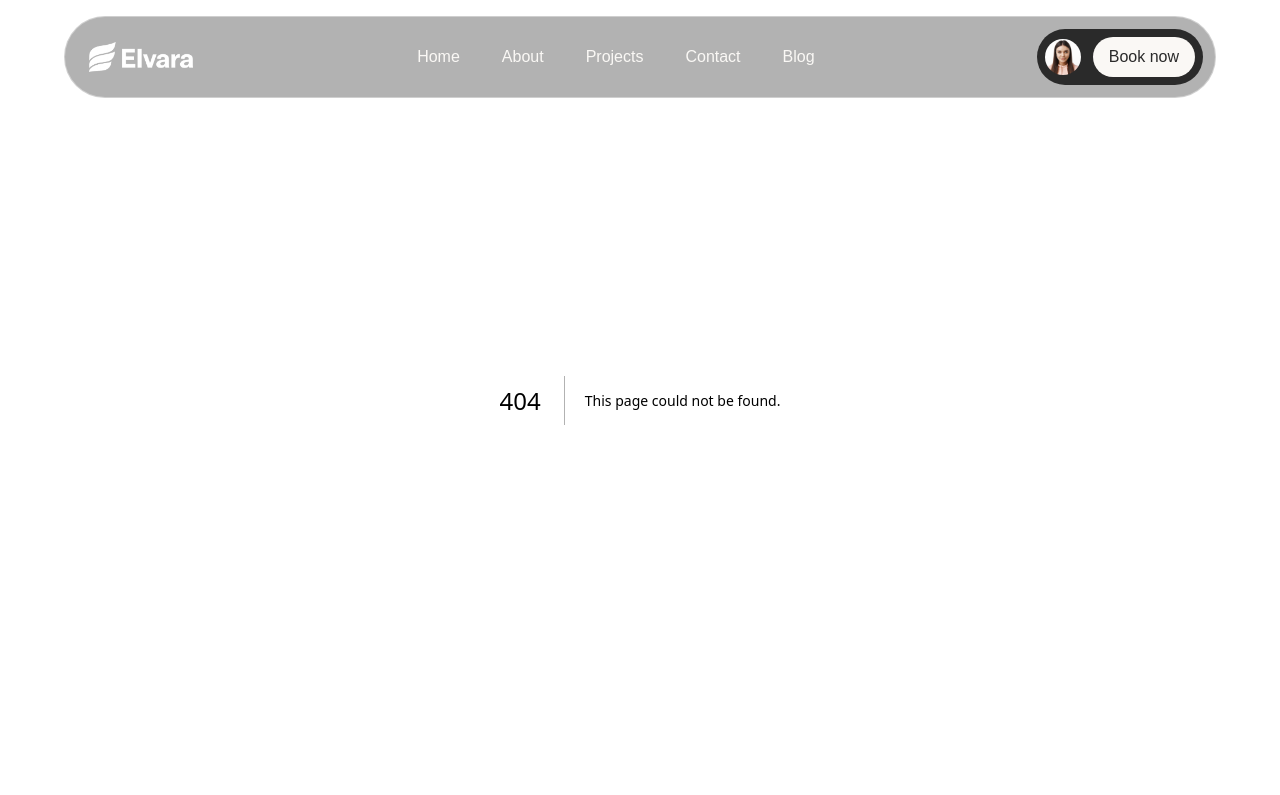
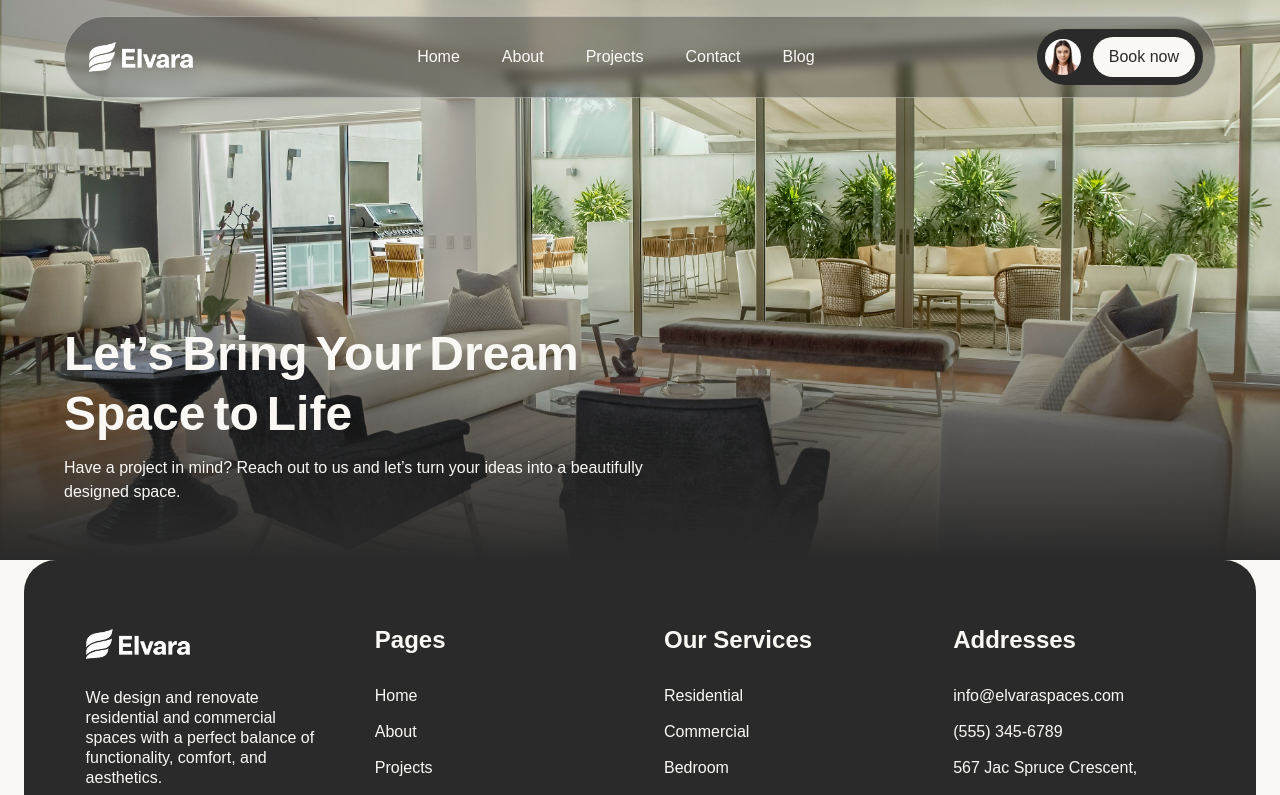
Before and after one commit to dipanjonroy/elvara-spaces, a Next.js app: page /contact-us in a window 1280 px wide. Before the commit this address had no page. Shown: the top 795 px of the page. Built offline with nearby package versions, Linux system fonts and the light colour scheme; a web font is replaced by a local one.

Commit message:
Feat: Hero section added to contact page

```diff
--- /dev/null
+++ b/app/contact-us/page.tsx
@@ -0,0 +1,15 @@
+import type { Metadata } from "next";
+import ContactHeroSection from "./sections/ContactHeroSection";
+
+export const metadata:Metadata = {
+  title: "Contact us | Elvara Spaces",
+  description:"Elvara Spaces is a modern interior design service dedicated to creating elegant, functional, and personalized spaces. Our team transforms ideas into beautifully crafted interiors that reflect your lifestyle, blending creativity, comfort, and timeless design in every project."
+};
+
+export default function page() {
+  return (
+    <>
+      <ContactHeroSection/>
+    </>
+  );
+}
--- /dev/null
+++ b/app/contact-us/sections/ContactHeroSection.tsx
@@ -0,0 +1,43 @@
+import HeroTextStagger from "@/components/animation/HeroTextStagger";
+import ImageShutter from "@/components/animation/ImageShutter";
+import Reveal from "@/components/animation/Reveal";
+import Image from "next/image";
+
+export default function ContactHeroSection() {
+  return (
+    <section className="relative overflow-hidden w-full h-140">
+      <ImageShutter className="absolute inset-0">
+        <div className="w-full h-full relative">
+          <Image
+            src="/contact/Contact.jpg"
+            alt="Beautifull interior design"
+            fill
+            sizes="100vw"
+            className="object-cover"
+          />
+        </div>
+
+        <div className="absolute inset-x-0 bottom-14 z-3">
+          <div className="container mx-auto">
+            <div className="w-full max-w-160">
+              <HeroTextStagger
+                text="Let’s Bring Your Dream Space to Life"
+                delay={1.1}
+                className="text-(--background)"
+              />
+              <Reveal delay={1.6} className="mt-3">
+                <p className="text-(--background)">
+                  Have a project in mind? Reach out to us and let’s turn your
+                  ideas into a beautifully designed space.
+                </p>
+              </Reveal>
+            </div>
+          </div>
+        </div>
+
+        {/* Shadow */}
+        <span className="absolute inset-x-0 bottom-0 h-1/2 bg-linear-to-t from-(--foreground) to-transparent" />
+      </ImageShutter>
+    </section>
+  );
+}
--- a/app/layout.tsx
+++ b/app/layout.tsx
@@ -29,6 +29,7 @@ export default function RootLayout({
         className={`${hostGrotesk.variable} antialiased`}
         cz-shortcut-listen="true"
       >
+        <main>
           <SmoothWrapper>
             <Header />
             {children}
@@ -36,6 +37,7 @@ export default function RootLayout({
             <Footer />
           </SmoothWrapper>
           <ModalLayout />
+        </main>
       </body>
     </html>
   );
--- a/lib/menus.ts
+++ b/lib/menus.ts
@@ -7,6 +7,6 @@ export const menus: MenuItem[] = [
   {id:1, name: "Home", url:"/"},
   {id:2, name: "About", url:"/about-us"},
   {id:3, name: "Projects", url:"/projects"},
-  {id:4, name: "Contact", url:"/"},
+  {id:4, name: "Contact", url:"/contact-us"},
   {id:5, name: "Blog", url:"/"},
 ]
```
Lines whose indentation alone changed are shown as unchanged.
